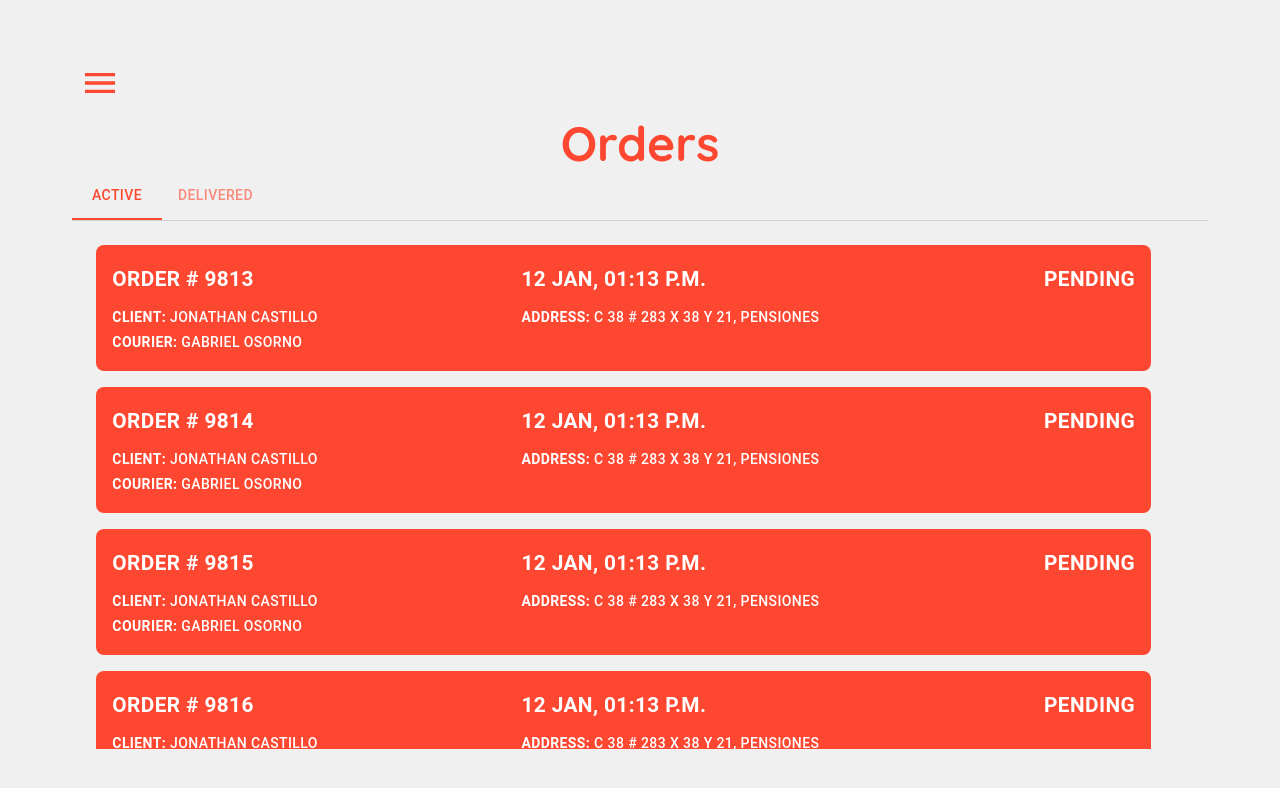
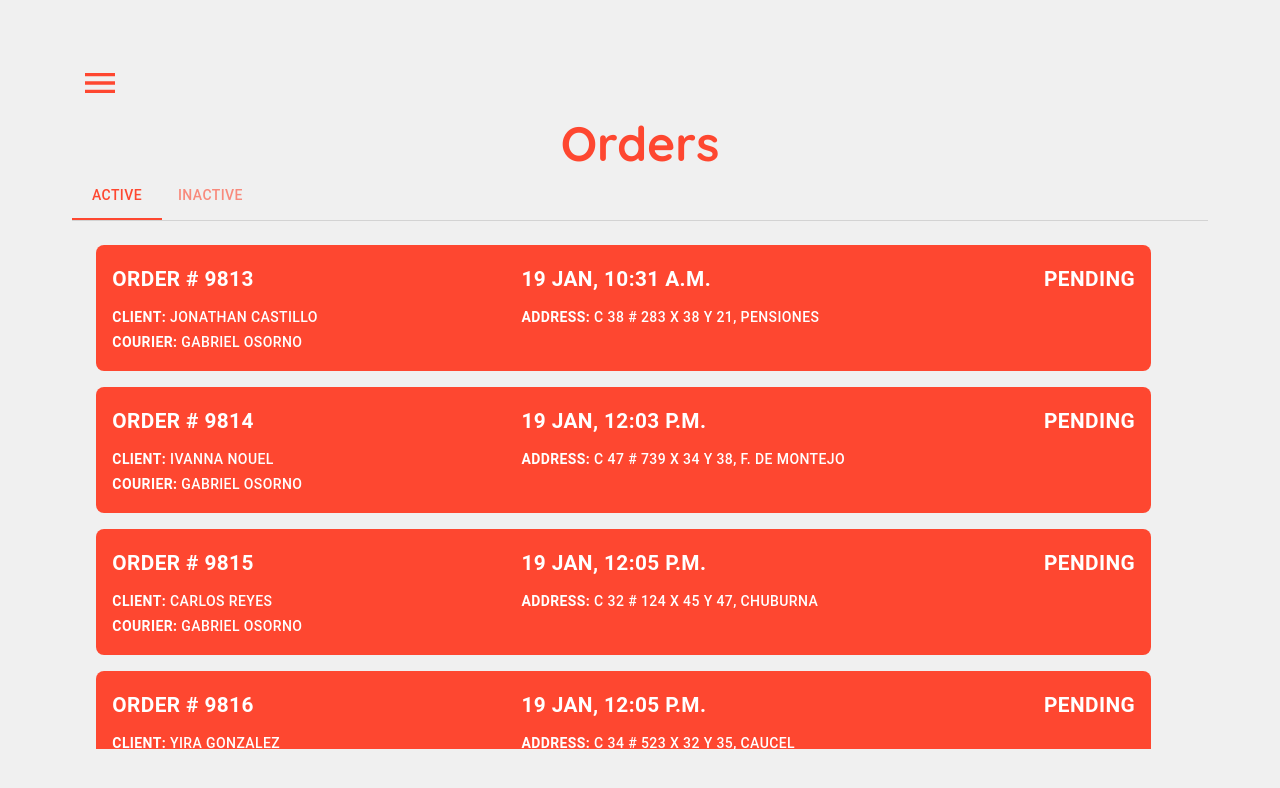
Before and after one commit to Ksquare-University/rc-pos, a React (Vite) app: page /orders in a window 1280 px wide. Shown: the top 788 px of the page. Built offline with nearby package versions, Linux system fonts and the light colour scheme.

Commit message:
Firebase config added

```diff
--- a/package.json
+++ b/package.json
@@ -14,6 +14,7 @@
     "@mui/icons-material": "^5.11.0",
     "@mui/lab": "^5.0.0-alpha.115",
     "@mui/material": "^5.11.4",
+    "firebase": "^9.15.0",
     "react": "^18.2.0",
     "react-dom": "^18.2.0",
     "react-router-dom": "^6.6.2"
--- a/src/components/OrderSummary/index.tsx
+++ b/src/components/OrderSummary/index.tsx
@@ -1,11 +1,24 @@
 import { Box, Button } from '@mui/material';
 
 interface Props {
+  active: boolean;
+  clientAddress: string;
+  clientName: string;
+  courierName: string;
+  orderDate: string;
   orderId: number;
-  active: boolean;
+  orderStatus: string;
 }
 
-const OrderSummary = ({ orderId, active }: Props) => {
+const OrderSummary = ({
+  active,
+  clientAddress,
+  clientName,
+  courierName,
+  orderDate,
+  orderId,
+  orderStatus,
+}: Props) => {
   return (
     <div>
       <Button
@@ -32,11 +45,11 @@ const OrderSummary = ({ orderId, active }: Props) => {
           </Box>
 
           <Box>
-            <strong>Client:</strong> Jonathan Castillo
+            <strong>Client:</strong> {clientName}
           </Box>
 
           <Box>
-            <strong>Courier:</strong> Gabriel Osorno
+            <strong>Courier:</strong> {courierName}
           </Box>
         </Box>
 
@@ -51,12 +64,12 @@ const OrderSummary = ({ orderId, active }: Props) => {
               justifyContent: 'space-between',
             }}
           >
-            <strong>12 Jan, 01:13 p.m.</strong>
-            <strong>Pending</strong>
+            <strong>{orderDate}</strong>
+            <strong>{orderStatus}</strong>
           </Box>
 
           <Box>
-            <strong>Address:</strong> C 38 # 283 X 38 Y 21, PENSIONES
+            <strong>Address:</strong> {clientAddress}
           </Box>
         </Box>
       </Button>
--- /dev/null
+++ b/src/firebase/config.tsx
@@ -0,0 +1,16 @@
+import { initializeApp } from 'firebase/app';
+import { getAuth } from 'firebase/auth';
+
+// Project's firebase
+export const firebaseConfig = {
+  apiKey: 'AIzaSyCj9KeY-Sc9yKem8G0szl1fh28B5FSK2Bg',
+  authDomain: 'rappi-clone-itk.firebaseapp.com',
+  projectId: 'rappi-clone-itk',
+  storageBucket: 'rappi-clone-itk.appspot.com',
+  messagingSenderId: '577258984785',
+  appId: '1:577258984785:web:5a4515ef3db7ec9f346f70',
+  measurementId: 'G-NX1GS5PB21',
+};
+
+export const firebaseApp = initializeApp(firebaseConfig);
+export const auth = getAuth(firebaseApp);
--- a/src/views/Login/index.tsx
+++ b/src/views/Login/index.tsx
@@ -11,6 +11,8 @@ import VisibilityRoundedIcon from '@mui/icons-material/VisibilityRounded';
 import VisibilityOffRoundedIcon from '@mui/icons-material/VisibilityOffRounded';
 import LoginRoundedIcon from '@mui/icons-material/LoginRounded';
 import { useNavigate } from 'react-router-dom';
+import { signInWithEmailAndPassword } from 'firebase/auth';
+import { auth } from '../../firebase/config';
 
 const Login: React.FC = () => {
   const navigate = useNavigate();
@@ -31,12 +33,21 @@ const Login: React.FC = () => {
     setPassVisibility((prevState) => !prevState);
   };
 
-  const handleFormSubmit = (e: React.FormEvent<EventTarget>) => {
+  const handleFormSubmit = async (e: React.FormEvent<EventTarget>) => {
     e.preventDefault();
 
-    if (inputs.email.length > 4 && inputs.password.length > 7)
+    if (inputs.email.length > 4 && inputs.password.length > 6) {
+      const user = await signInWithEmailAndPassword(
+        auth,
+        inputs.email,
+        inputs.password
+      );
+
+      console.log(user);
+      console.log(await user.user.getIdToken());
       console.log(inputs);
-    navigate('/home');
+      navigate('/home');
+    }
   };
 
   return (
--- a/src/views/Orders/index.tsx
+++ b/src/views/Orders/index.tsx
@@ -35,7 +35,7 @@ const Orders: React.FC = () => {
               aria-label='Orders tabs'
             >
               <Tab label='Active' value='1' />
-              <Tab label='Delivered' value='2' />
+              <Tab label='Inactive' value='2' />
             </TabList>
           </Box>
           <TabPanel
@@ -49,13 +49,51 @@ const Orders: React.FC = () => {
               marginTop: '1vh',
             }}
           >
-            <OrderSummary orderId={9813} active={true} />
-            <OrderSummary orderId={9814} active={true} />
-            <OrderSummary orderId={9815} active={true} />
-            <OrderSummary orderId={9816} active={true} />
-            <OrderSummary orderId={9817} active={true} />
-            <OrderSummary orderId={9818} active={true} />
-            <OrderSummary orderId={9819} active={true} />
+            <OrderSummary
+              active={true}
+              clientAddress={'C 38 # 283 X 38 Y 21, PENSIONES'}
+              clientName={'Jonathan Castillo'}
+              courierName={'Gabriel Osorno'}
+              orderDate={'19 Jan, 10:31 a.m.'}
+              orderId={9813}
+              orderStatus={'Pending'}
+            />
+            <OrderSummary
+              active={true}
+              clientAddress={'C 47 # 739 X 34 Y 38, F. DE MONTEJO'}
+              clientName={'Ivanna Nouel'}
+              courierName={'Gabriel Osorno'}
+              orderDate={'19 Jan, 12:03 p.m.'}
+              orderId={9814}
+              orderStatus={'Pending'}
+            />
+            <OrderSummary
+              active={true}
+              clientAddress={'C 32 # 124 X 45 Y 47, CHUBURNA'}
+              clientName={'Carlos Reyes'}
+              courierName={'Gabriel Osorno'}
+              orderDate={'19 Jan, 12:05 p.m.'}
+              orderId={9815}
+              orderStatus={'Pending'}
+            />
+            <OrderSummary
+              active={true}
+              clientAddress={'C 34 # 523 X 32 Y 35, CAUCEL'}
+              clientName={'Yira Gonzalez'}
+              courierName={'Gabriel Osorno'}
+              orderDate={'19 Jan, 12:05 p.m.'}
+              orderId={9816}
+              orderStatus={'Pending'}
+            />
+            <OrderSummary
+              active={true}
+              clientAddress={'C 25 # 351 X 14 Y 17, CENTRO'}
+              clientName={'Juan Fernando'}
+              courierName={'Gabriel Osorno'}
+              orderDate={'19 Jan, 12:07 p.m.'}
+              orderId={9817}
+              orderStatus={'Pending'}
+            />
           </TabPanel>
           <TabPanel
             value='2'
@@ -68,9 +106,33 @@ const Orders: React.FC = () => {
               marginTop: '3vh',
             }}
           >
-            <OrderSummary orderId={9809} active={false} />
-            <OrderSummary orderId={9810} active={false} />
-            <OrderSummary orderId={9811} active={false} />
+            <OrderSummary
+              active={true}
+              clientAddress={'C 47 # 739 X 34 Y 38, F. DE MONTEJO'}
+              clientName={'Ivanna Nouel'}
+              courierName={'Gabriel Osorno'}
+              orderDate={'19 Jan, 10:05 a.m.'}
+              orderId={9810}
+              orderStatus={'Delivered'}
+            />
+            <OrderSummary
+              active={true}
+              clientAddress={'C 38 # 283 X 38 Y 21, PENSIONES'}
+              clientName={'Jonathan Castillo'}
+              courierName={'Gabriel Osorno'}
+              orderDate={'19 Jan, 10:06 a.m.'}
+              orderId={9811}
+              orderStatus={'Delivered'}
+            />
+            <OrderSummary
+              active={true}
+              clientAddress={'C 13 # 412 X 23 Y 21, YUCALPETEN'}
+              clientName={'Juan Pablo'}
+              courierName={'Gabriel Osorno'}
+              orderDate={'19 Jan, 10:06 a.m.'}
+              orderId={9812}
+              orderStatus={'Canceled'}
+            />
           </TabPanel>
         </TabContext>
       </DefaultTemplateMenu>
```
Also changed, not shown: 1 other file (tests, documents, lock files or other folders).
